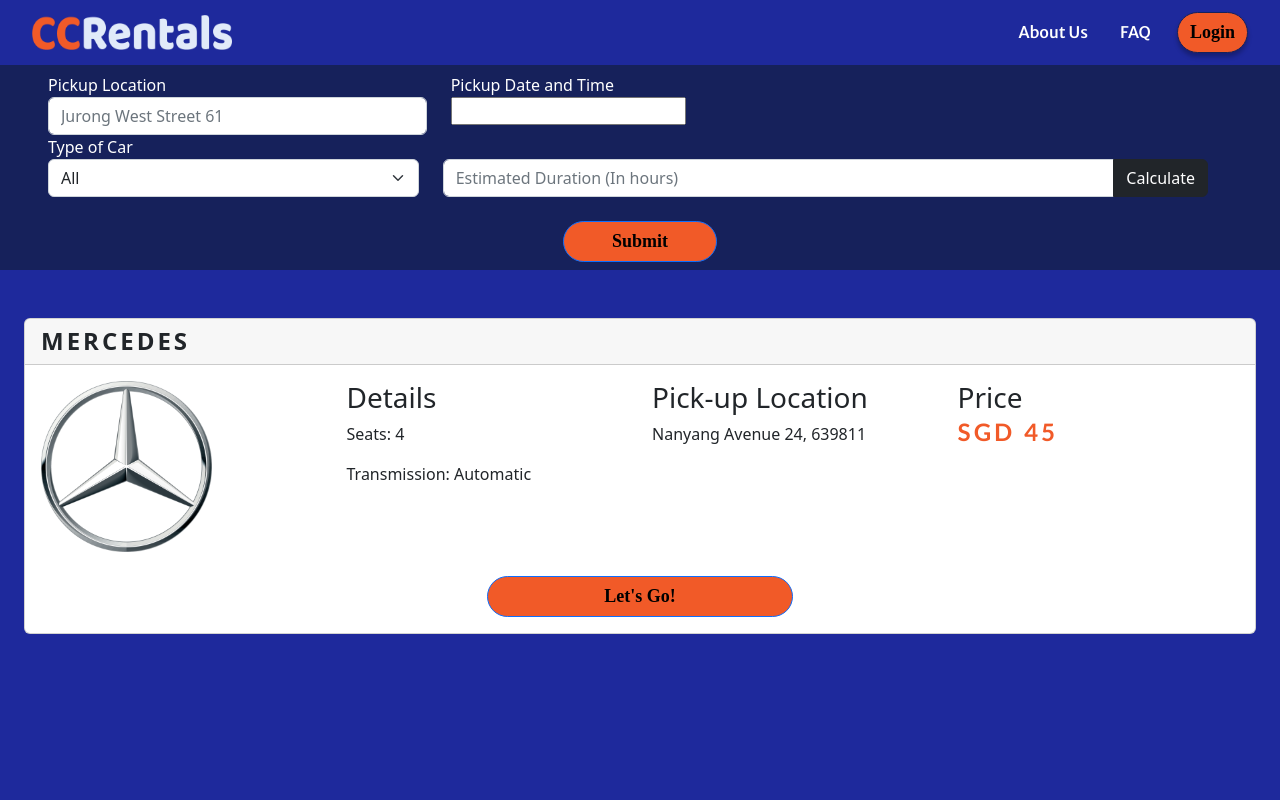
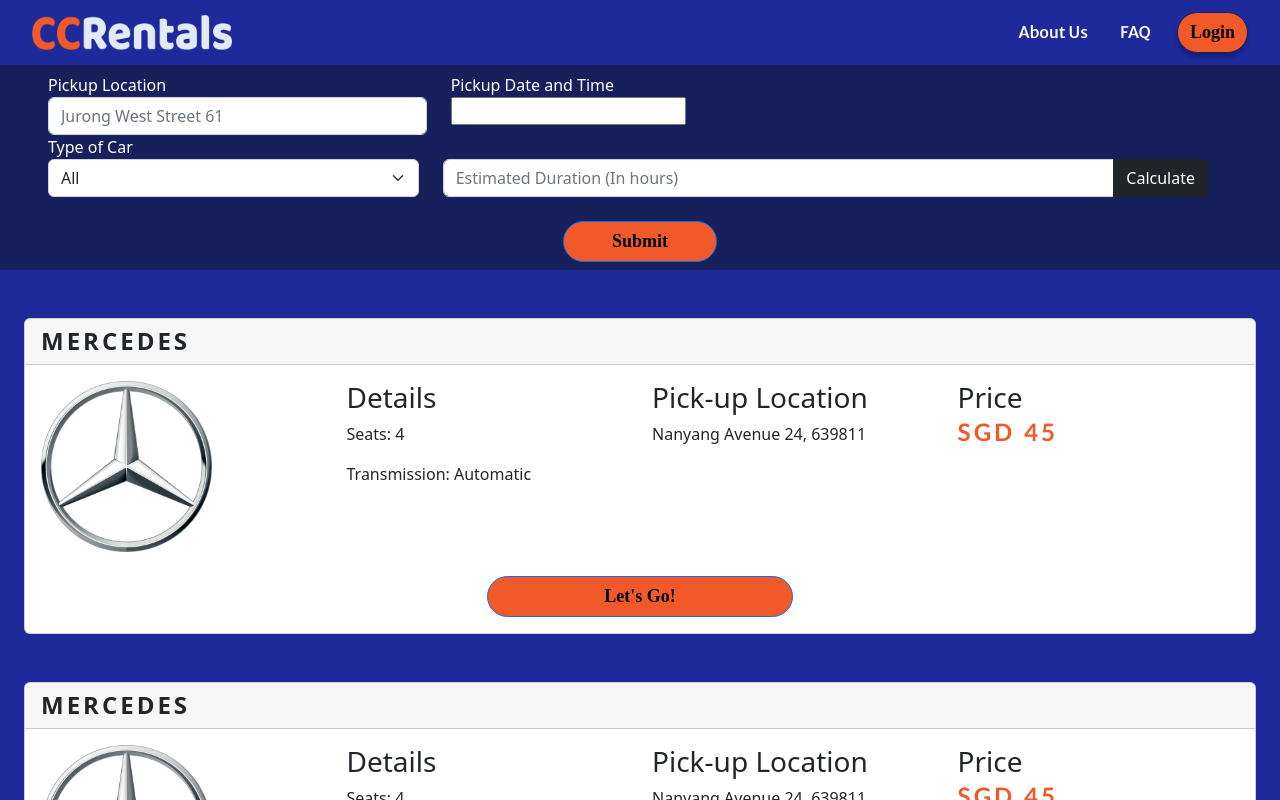
Before and after one commit to Lijiaqian1/SC2006Prj, a React (Create React App) app in the folder Implementation/front-end-app/: page /results in a window 1280 px wide. Shown: the top 800 px of the page. Built offline with nearby package versions, Linux system fonts and the light colour scheme.

Commit message:
rendering result

```diff
--- a/Implementation/front-end-app/src/components/ResultComponent/ResultComponent.js
+++ b/Implementation/front-end-app/src/components/ResultComponent/ResultComponent.js
@@ -79,7 +79,7 @@
     }
 
     return(
-    <Card className="mx-4 mt-5">
+    <Card className="mx-4 mt-5 mb-3">
       <Card.Header className="header" as="h5">{props.carsdata.name}</Card.Header>
       <Card.Body>
         <Row>
--- /dev/null
+++ b/Implementation/front-end-app/src/components/ResultList/ResultList.js
@@ -0,0 +1,19 @@
+import React from 'react';
+import ResultComponent from '../ResultComponent/ResultComponent';
+
+const ResultList = (props) => {
+
+    return(
+        <div>
+            {
+                props.CarArray.map(carsdata => {
+                    return <ResultComponent carsdata = {carsdata} />
+                })
+            }
+        </div>
+
+    )
+
+}
+
+export default ResultList;
--- a/Implementation/front-end-app/src/components/Results/Results.js
+++ b/Implementation/front-end-app/src/components/Results/Results.js
@@ -4,11 +4,12 @@
 import 'react-datepicker/dist/react-datepicker.css';
 import '../Results/Results.css';
 import ResultComponent from '../ResultComponent/ResultComponent';
+import ResultList from '../ResultList/ResultList';
 
 
 const Results = () => {
 
-
+    /*Need to connect with backend to get dynamic result*/
     const Cars = {
       name: 'Mercedes',
       location: 'Nanyang Avenue 24, 639811',
@@ -17,7 +18,7 @@
       transmission: 'Automatic',
     }
 
-    const CarArray = [Cars];
+    const CarArray = [Cars,Cars,Cars,Cars,Cars];
 
     const [selectedDate,setSelectedDate] = useState(null);
     const [location, setLocation] = useState('');
@@ -85,7 +86,7 @@
 
     </form>
 
-    <ResultComponent carsdata = {Cars}/>
+    <ResultList CarArray = {CarArray}/>
 
   </div>
 )
```
